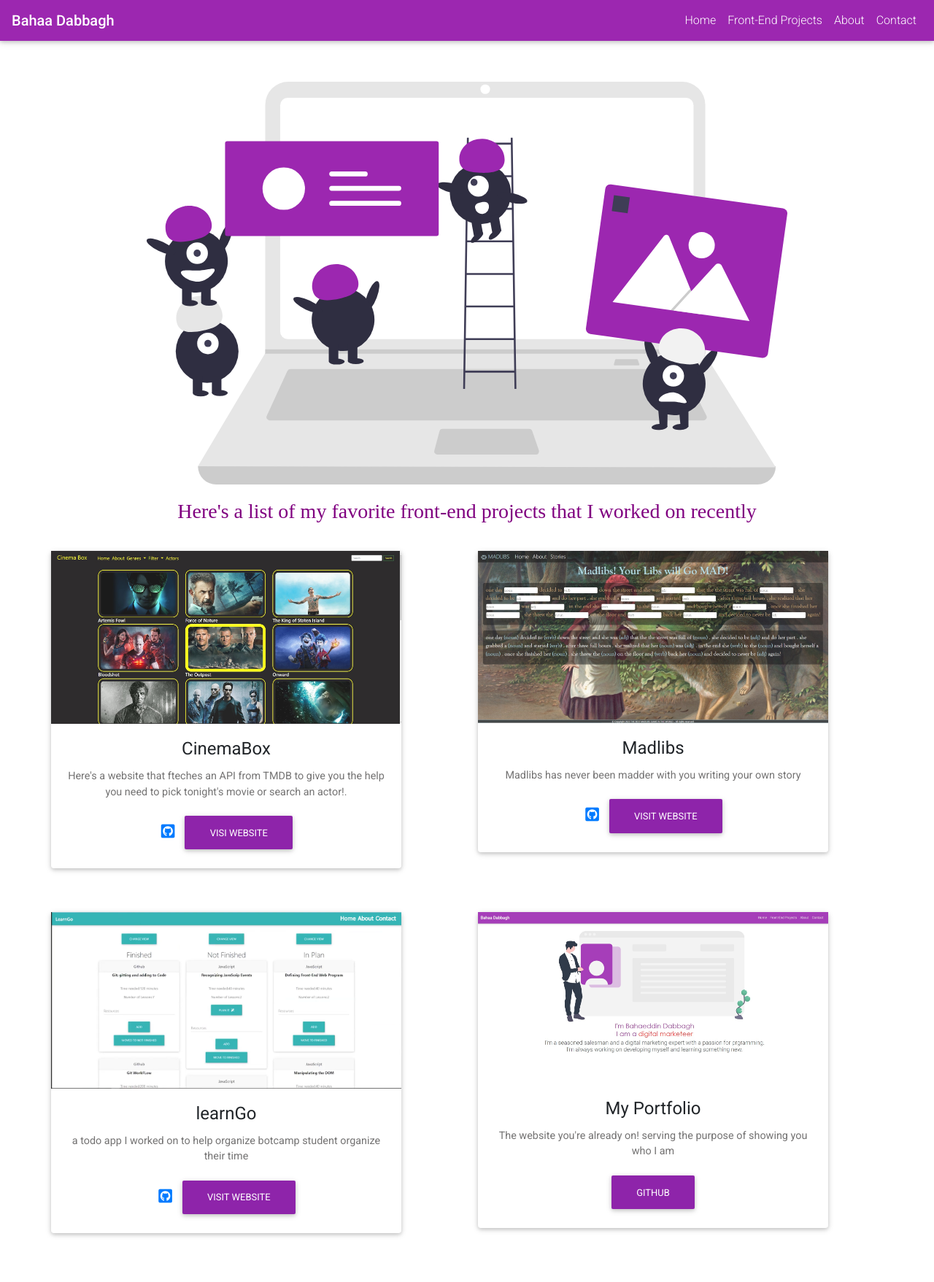
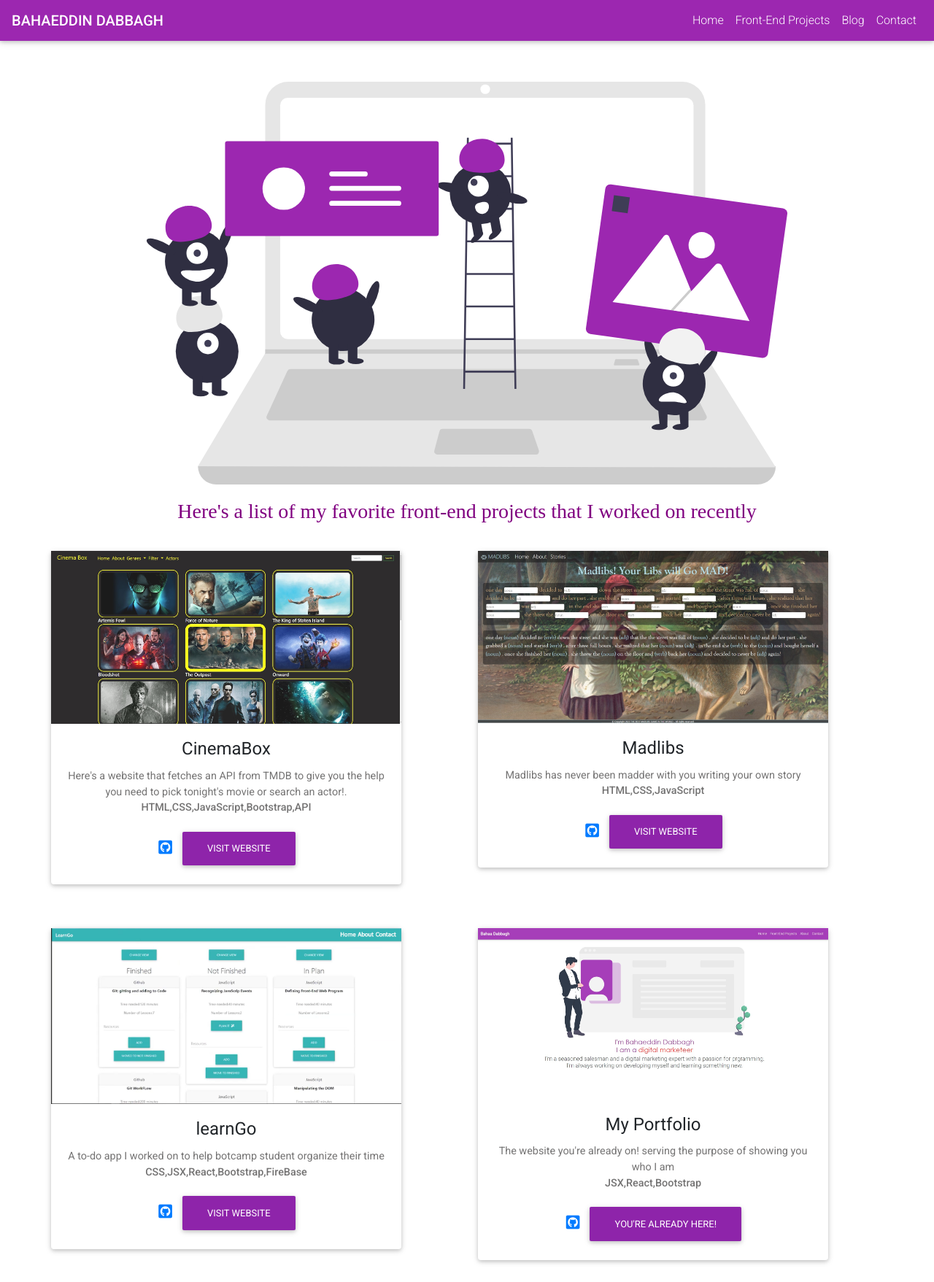
Before and after one commit to bahaadabbagh/Portfolio, a React (Create React App) app: page /projects in a window 1280 px wide. Shown: the whole page at 73% size. Before the commit the page ends 1720 px from the top, so only its background shows below. Built offline with nearby package versions, Linux system fonts and the light colour scheme.

Commit message:
fixed typos

```diff
--- a/src/App.css
+++ b/src/App.css
@@ -7,9 +7,6 @@
   margin: 30px 0 30px 0;
 }
 
-.about{
-  margin-top: 14rem;
-}
 .home{
 
   margin-top: 36px;
@@ -33,7 +30,7 @@ span:before{
     content: 'front-end developer';
   }
   30%{
-    content: 'digital marketeer ';
+    content: 'digital marketer ';
   }
   70%{
     content: 'salesman';
@@ -54,6 +51,7 @@ span:before{
 .contactCard{
 display:flex;
 justify-content: center;
+width: 100%;
 margin-top: 30px;
 }
 
--- a/src/components/About.js
+++ b/src/components/About.js
@@ -1,25 +1,15 @@
 import React, { Component } from "react";
-import { MDBCardText } from "mdbreact";
-
+import underConstruction from "../images/underConstruction.svg"
 export default class About extends Component {
   render() {
     return (
       <React.Fragment>
 
         <div className="about">
+          <img src={underConstruction} alt='under contruction'></img>
           <h1 display="flex" flex="column">
-            LearnGO
+            Working on it
         </h1>
-          <br />
-          <h4 display="flex" flex="column">
-            LearnGO is An idea and Ideas don't die.<br /><br />
-          The idea behind this app is to help people who are going through what we already went through and try to make it easier for them
-          </h4>
-          <br />
-          <MDBCardText display="flex" flex="column">
-            Today, we're excited to give you a closer look at LearnGo, The App based on Learn.co the platform that powers Flatiron School's Re:Coded Bootcamp curriculim
-
-        </MDBCardText>
         </div>
       </React.Fragment>
     );
--- a/src/components/Contact.js
+++ b/src/components/Contact.js
@@ -1,4 +1,4 @@
-import React, { Component } from "react";
+import React from "react";
 import contcatImg from "../images/contract.svg"
 import {
   MDBBtn,
@@ -12,11 +12,8 @@ import {
   MDBIcon,
 } from "mdbreact";
 import cv from "../BahaeddinDabbaghCV.pdf"
+
 export default function Contact() {
-  // const clickHandler=()=>{
-  //   <input type="button" value="Show Current PDF!"  size="20" class="newButton"/>
-
-  // }
   return (
     <MDBRow className="contactCard">
     <MDBCol md="4">
@@ -34,24 +31,24 @@ export default function Contact() {
             <strong>Bahaa Dabbagh</strong>
           </MDBCardTitle>
 
-          <p className="font-weight-bold blue-text">
+          {/* <p className="font-weight-bold blue-text">
             Front-End Web Developer
-          </p>
+          </p> */}
 
           <MDBCardText>
-            Sed ut perspiciatis unde omnis iste natus sit voluptatem
-            accusantium doloremque laudantium, totam rem aperiam.{" "}
+            Weather it's for helpful advice or welcomed feedback or to hire me!<br/>
+            Please Don't hesitate to contact me!
           </MDBCardText>
 
           <MDBCol md="12" className="d-flex justify-content-center">
-            <a href="!#" className="px-2 fa-lg li-ic">
+            <a href="https://www.linkedin.com/in/bahaa-dabbagh-107a03101/" target="_blank" className="px-2 fa-lg li-ic">
               <MDBIcon fab icon="linkedin-in"></MDBIcon>
             </a>
 
-            <a href="!#" className="px-2 fa-lg fb-ic">
+            <a href="https://www.facebook.com/bahaa.dabbagh" target="_blank" className="px-2 fa-lg fb-ic">
               <MDBIcon fab icon="facebook-f"></MDBIcon>
             </a>
-            <a href="!#" className="px-2 fa-lg fb-ic">
+            <a href="https://github.com/bahaadabbagh/" target="_blank" className="px-2 fa-lg fb-ic">
             <MDBIcon fab icon="github-square" />
             </a>
           </MDBCol>
--- a/src/components/Home.js
+++ b/src/components/Home.js
@@ -1,6 +1,4 @@
-import React, { useState, useEffect } from "react";
-// import Column from "./Column";
-// import database from "./firebaseConfig";
+import React from "react";
 import masthead from "../images/personal site.svg"
 
 export default function portfolio(props) {
@@ -9,13 +7,12 @@ export default function portfolio(props) {
     <div className="home">
 
       <div>
-      <img src={masthead}></img>      </div>
-       <div>
+      <img src={masthead} alt="masthead"></img>      </div>
+       <div className="homeAllText">
          <h2 className="homeMainText"> I'm Bahaeddin Dabbagh <br/> I am a <span className="changingContent"></span><br/> </h2>
          <h3>I'm a seasoned salesman and a digital marketing expert with a passion for prgramming.<br/>
            I'm always working on developing myself and learning something new. <br/>
-           {/* I am also very passionate about training on technichal and soft skills */}
-           {/* In fact, there's a really big chance that by the time you looked at this website I learned something new and I will add it soon to this website */}
+           {/* I am also very happy when I give training on technichal or soft skills */}
          </h3>
          </div>
 
--- a/src/components/nav.js
+++ b/src/components/nav.js
@@ -14,7 +14,7 @@ const Nav = () => {
 
     <MDBNavbar color="purple" dark expand="md">
       <MDBNavbarBrand>
-        <strong className="white-text">Bahaa Dabbagh</strong>
+        <strong className="white-text">BAHAEDDIN DABBAGH</strong>
       </MDBNavbarBrand>
       <MDBNavbarToggler />
       <MDBCollapse id="navbarCollapse3" navbar>
@@ -26,7 +26,7 @@ const Nav = () => {
             <MDBNavLink to="/Projects">Front-End Projects</MDBNavLink>
           </MDBNavItem>
           <MDBNavItem>
-            <MDBNavLink to="/about">About</MDBNavLink>
+            <MDBNavLink to="/about">Blog</MDBNavLink>
           </MDBNavItem>
           <MDBNavItem>
             <MDBNavLink to="/contact">Contact</MDBNavLink>
--- a/src/components/oneCard.js
+++ b/src/components/oneCard.js
@@ -1,4 +1,4 @@
-import React, { useState, Fragment } from "react";
+import React from "react";
 import { MDBBtn, MDBCard, MDBCardBody, MDBCardImage, MDBCardTitle, MDBCardText, MDBCol,MDBRow,MDBIcon } from "mdbreact";
 import movieProject from  "../images/movieProject.jpg";
 import madlib from "../images/madlib.jpg";
@@ -17,12 +17,13 @@ export default function OneCard(props) {
     <MDBCardBody>
       <MDBCardTitle>CinemaBox</MDBCardTitle>
       <MDBCardText>
-        Here's a website that fteches an API from TMDB to give you the help you need to pick tonight's movie or search an actor!.
+        Here's a website that fetches an API from TMDB to give you the help you need to pick tonight's movie or search an actor!.<br/>
+        <strong>HTML,CSS,JavaScript,Bootstrap,API</strong>
       </MDBCardText>
       <a href="https://github.com/bahaadabbagh/cinemabox" target="_blank" className="px-2 fa-lg fb-ic">
            <MDBIcon fab icon="github-square" />
       </a>
-      <MDBBtn color="purple" href="https://bahaadabbagh.github.io/cinemabox/"target="_blank">Visi Website</MDBBtn>    </MDBCardBody>
+      <MDBBtn color="purple" href="https://bahaadabbagh.github.io/cinemabox/"target="_blank">Visit Website</MDBBtn>    </MDBCardBody>
   </MDBCard>
   </MDBCol>
   <MDBCol className="oneCard" sm="6">
@@ -31,7 +32,8 @@ export default function OneCard(props) {
     <MDBCardBody>
       <MDBCardTitle>Madlibs</MDBCardTitle>
       <MDBCardText>
-        Madlibs has never been madder with you writing your own story
+        Madlibs has never been madder with you writing your own story<br/>
+        <strong>HTML,CSS,JavaScript</strong>
       </MDBCardText>
       <a href="https://github.com/bahaadabbagh/Madlibs" target="_blank" className="px-2 fa-lg fb-ic">
            <MDBIcon fab icon="github-square" />
@@ -46,7 +48,8 @@ export default function OneCard(props) {
     <MDBCardBody>
       <MDBCardTitle>learnGo</MDBCardTitle>
       <MDBCardText>
-        a todo app I worked on to help organize botcamp student organize their time
+        A to-do app I worked on to help botcamp student organize their time <br/>
+        <strong>CSS,JSX,React,Bootstrap,FireBase</strong>
       </MDBCardText>
       <a href="https://github.com/bahaadabbagh/learnGo/tree/master/public" target="_blank" className="px-2 fa-lg fb-ic">
            <MDBIcon fab icon="github-square" />
@@ -61,9 +64,13 @@ export default function OneCard(props) {
     <MDBCardBody>
       <MDBCardTitle>My Portfolio</MDBCardTitle>
       <MDBCardText>
-        The website you're already on! serving the purpose of showing you who I am
+        The website you're already on! serving the purpose of showing you who I am <br/>
+        <strong>JSX,React,Bootstrap</strong>
       </MDBCardText>
-      <MDBBtn  color="purple"href="#">Github</MDBBtn>
+      <a href="https://github.com/bahaadabbagh/portfolio" target="_blank" className="px-2 fa-lg fb-ic">
+           <MDBIcon fab icon="github-square" />
+      </a>
+      <MDBBtn  color="purple"href="#">You're Already Here!</MDBBtn>
     </MDBCardBody>
   </MDBCard>
   </MDBCol>
--- a/src/components/projects.js
+++ b/src/components/projects.js
@@ -1,6 +1,6 @@
 import React from 'react'
 import Onecard from "./oneCard"
-import { MDBContainer, MDBRow, MDBCol } from "mdbreact";
+import { MDBContainer, MDBRow } from "mdbreact";
 import projectPhoto from "../images/project.svg"
 export default function projects() {
     return (
```
Also changed, not shown: src/components/firebaseConfig.js (deleted, +0 -16 lines), src/images/underConstruction.svg (added).
